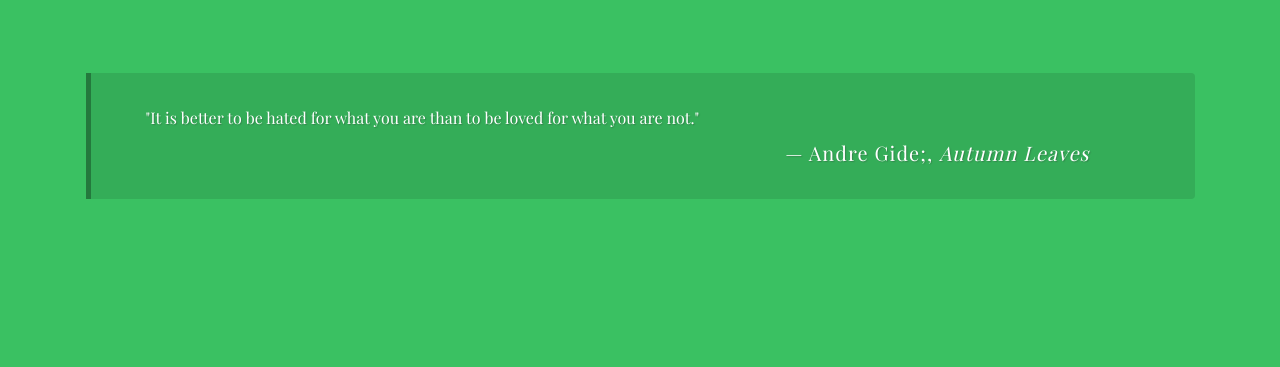
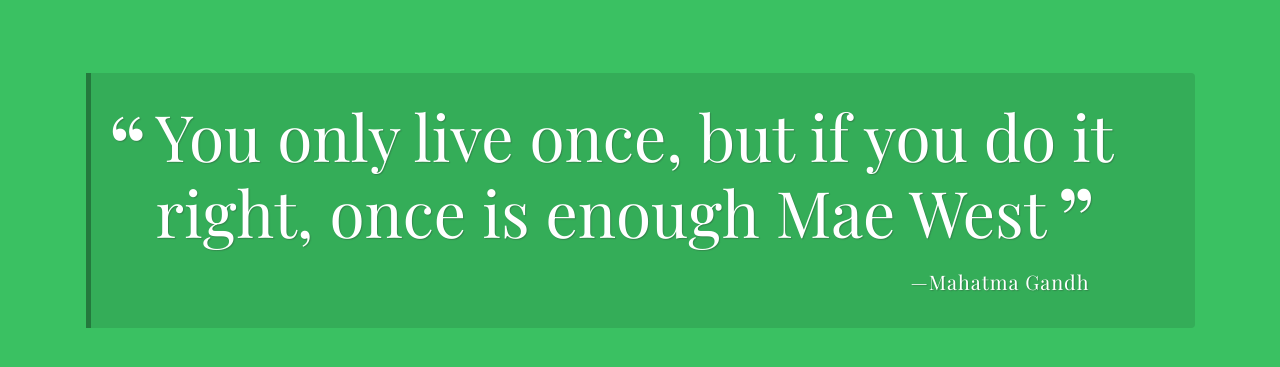
Before and after one commit to edendd/Random_qoute_generator, a plain HTML site: page index.html in a window 1280 px wide. Both pictures are taken after a click on the button "Show another quote". Shown: the part 147-514 px from the top of the page. Drawn offline with nearby package versions, Linux system fonts and the light colour scheme; a web font is replaced by a local one.

Commit message:
printout function fix

```diff
--- a/css/styles.css
+++ b/css/styles.css
@@ -61,7 +61,7 @@ h1 {
 }
 
 .quote {
-  font-size: 3rem;
+  font-size: 2rem;
   font-weight: 400;
   line-height: 1.2;
   position: relative;
@@ -72,7 +72,7 @@ h1 {
 .quote:before,
 .quote:after {
   font-size: 3rem;
-  line-height: 2.5rem;
+  line-height: 3rem;
   position: absolute;
 }
 
--- a/js/script.js
+++ b/js/script.js
@@ -14,31 +14,36 @@ project 1 - A Random Quote Generator
 
 const quotes = [
   {
-qoute:' "Every great developer you know got there by solving problems they were unqualified to solve until they actually did it." ',
-source: 'Patrick McKenzie ',
-year: 2016,
-citation: 'Twitter'
+  quote: 'It is better to be hated for what you are than to be loved for what you are not.',
+  source: 'Andre Gide',
+  citation: 'Autumn Leaves',
+  year: 'unknown'
   },
 
   {
- qoute: '"It is better to be hated for what you are than to be loved for what you are not."',
- source: 'Andre Gide',
- citation: 'Autumn Leaves'
+
+  quote: ' You only live once, but if you do it right, once is enough Mae West',
+  source: 'Mahatma Gandh'
+
   },
 
   {
- qoute:' " You only live once, but if you do it right, once is enough Mae West"',
+
+  quote: 'Be the change that you wish to see in the world.',
   source: 'Mahatma Gandh'
+
   },
 
   {
- qoute:' "Be the change that you wish to see in the world."',
- source: 'Mahatma Gandh'
+  quote: 'I have learned that people will forget what you said, people will forget what you did, but people will never forget how you made them feel.',
+  source: 'Maya Angelou'
   },
 
   {
-  qoute:' "I have learned that people will forget what you said, people will forget what you did, but people will never forget how you made them feel."',
-  source: 'Maya Angelou'
+  quote: 'Any application that can be written in JavaScript, will eventually be written in JavaScript',
+  source: 'Jeff Atwood',
+  citation: 'codinghorror',
+  year: 2007
   }
 
   ]
@@ -50,8 +55,10 @@ citation: 'Twitter'
   // function to choose a random number and then pull the corresponding quote.
 
   function getRandomQuote() {
-    let randomNum =  Math.floor( Math.random() * quotes.length )
-    return quotes[randomNum];
+
+    let randNumber = Math.floor(Math.random() * quotes.length);
+
+    return quotes[randNumber];
   }
   //checking random quote function
   // console.log(getRandomQuote() );
@@ -62,27 +69,23 @@ citation: 'Twitter'
   ***/
   // function that uses the random object and prints to html.
 
-  function printQuote () {
+  function printQuote() {
 
-    let Rquotes = getRandomQuote();
+    let RQuote = getRandomQuote();
 
-  let quoteinfo= `<P class = "qoute"> ${Rquotes.qoute} </p><p class = "source"> ${Rquotes.source};`
+    let qouteEle = `<p class= "quote" >${RQuote.quote}</p><p class= "source" >${RQuote.source} `;
 
-  if (Rquotes.citation) {
-    quoteinfo += `<span class="citation"> ${Rquotes.citation}  </span>`;
+      if  (RQuote.citation) {
+        qouteEle += `<span class = "citation">${RQuote.citation}</span>`;
       }
 
-  if(Rquotes.year){
-    quoteinfo += `<span class='year'> ${Rquotes.year} </span>`;
+      if (RQuote.year) {
+        qouteEle += `<span class="year">${RQuote.year}</span>`;
       }
+    let htmlFinal = qouteEle + `</p>`;
 
-  let lastPrint = quoteinfo + `</p>`;
-
-  document.getElementById('quote-box').innerHTML =  lastPrint;
-
-
+  document.getElementById('quote-box').innerHTML = htmlFinal;
   }
-
   // console.log(printQuote);
 
   /***
```
Also changed, not shown: index.html (+3 -2 lines). Lines whose indentation alone changed are shown as unchanged.
